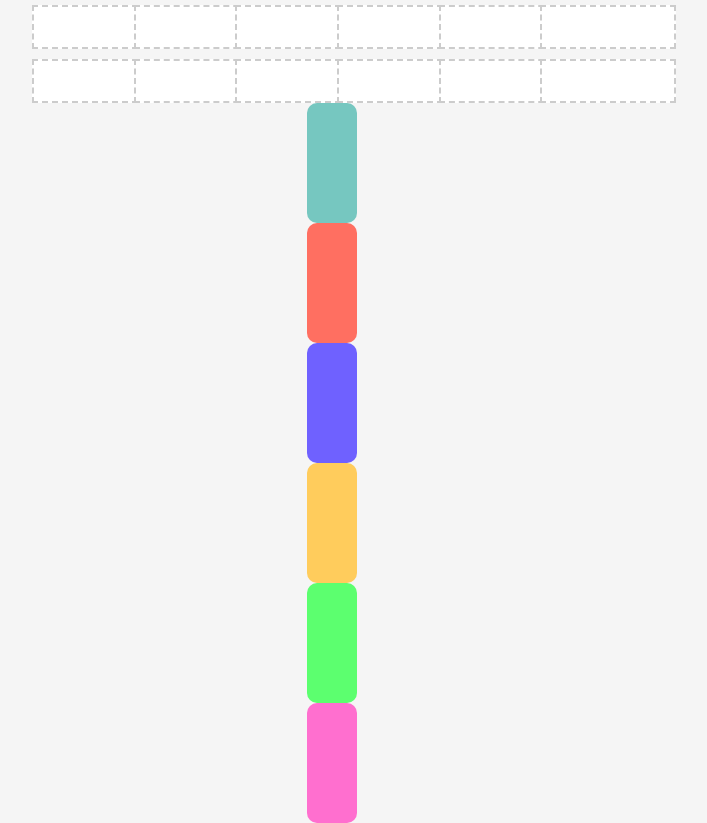
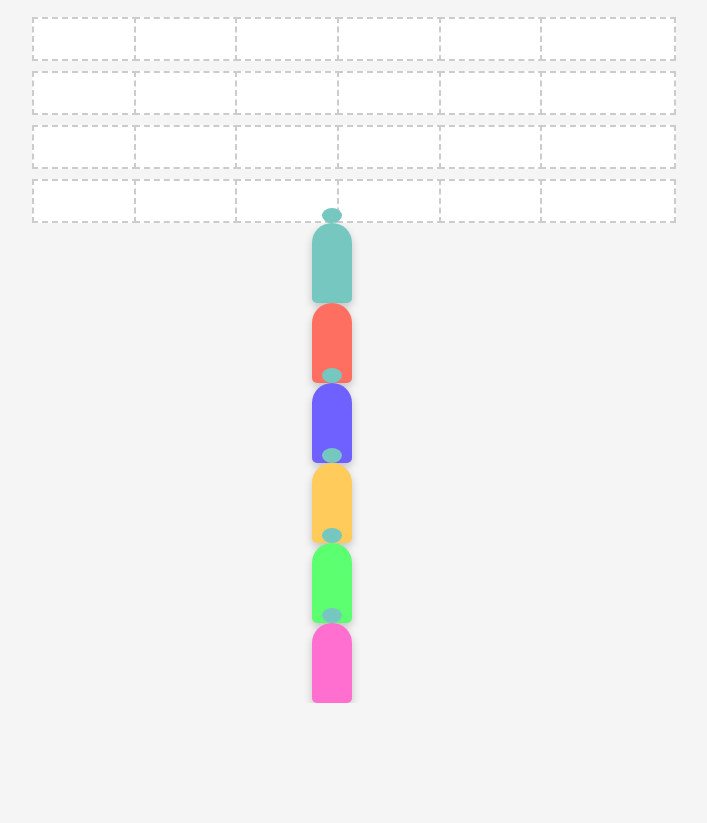
Before and after one commit to adnapli/BottleMatch, a plain HTML site: page index.html in a window 1280 px wide. Shown: the part 103-926 px from the top of the page, without its empty margins (308-1015 px from the left). After the commit the page ends 806 px from the top, so only its background shows below. Drawn offline with Linux system fonts and the light colour scheme.

```diff
--- a/index.html
+++ b/index.html
@@ -36,12 +36,23 @@
             align-items: center;
         }
         .bottle {
-            width: 50px;
-            height: 120px;
-            border-radius: 10px;
-            background-color: #76c7c0; /* 颜色可以根据需要修改 */
+            width: 40px;
+            height: 80px;
+            background-color: #76c7c0; /* 可以根据需要修改 */
+            border-radius: 20px 20px 5px 5px; /* 顶部圆弧 */
             position: relative;
             transition: transform 0.2s;
+            box-shadow: 0 4px 8px rgba(0, 0, 0, 0.2);
+        }
+        .bottle::before {
+            content: '';
+            position: absolute;
+            top: -15px;
+            left: 10px;
+            width: 20px;
+            height: 15px;
+            background-color: #76c7c0; /* 瓶口颜色 */
+            border-radius: 50%;
         }
         .bottle:hover {
             transform: scale(1.1);
```
